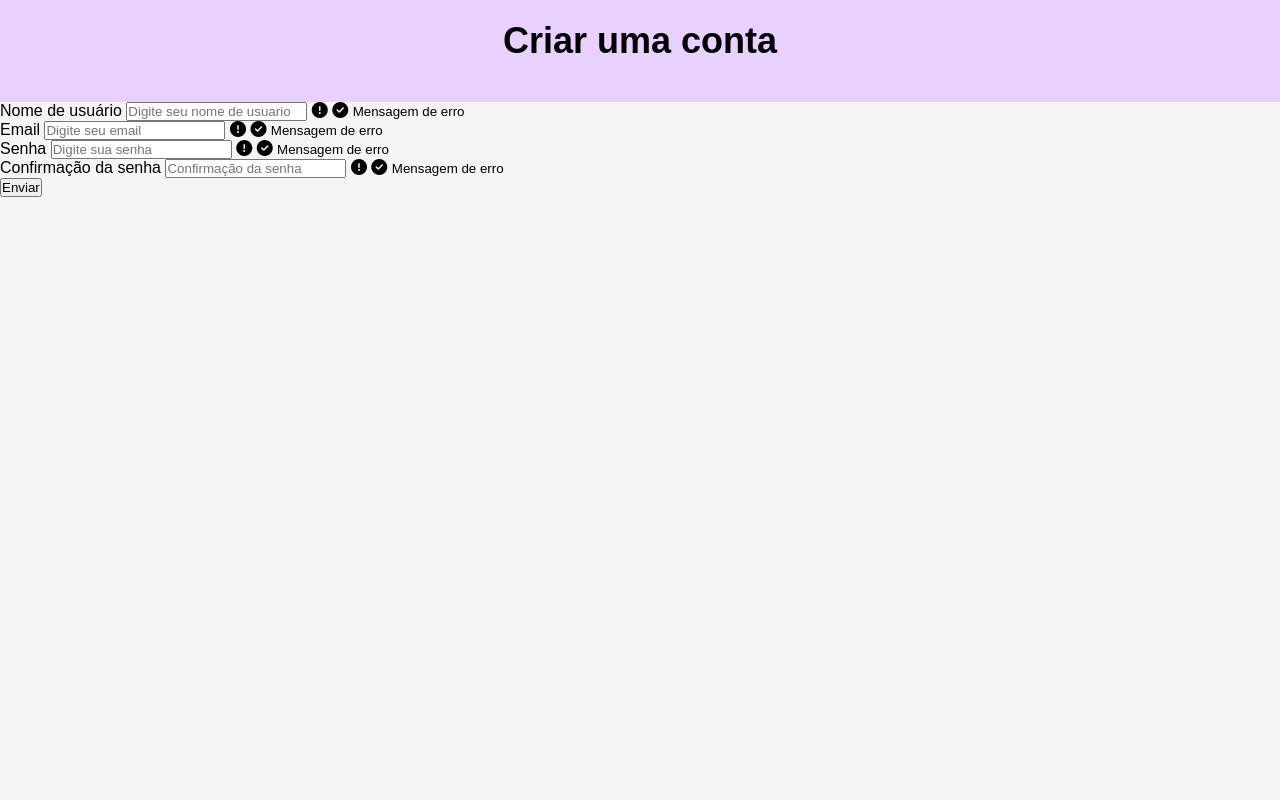
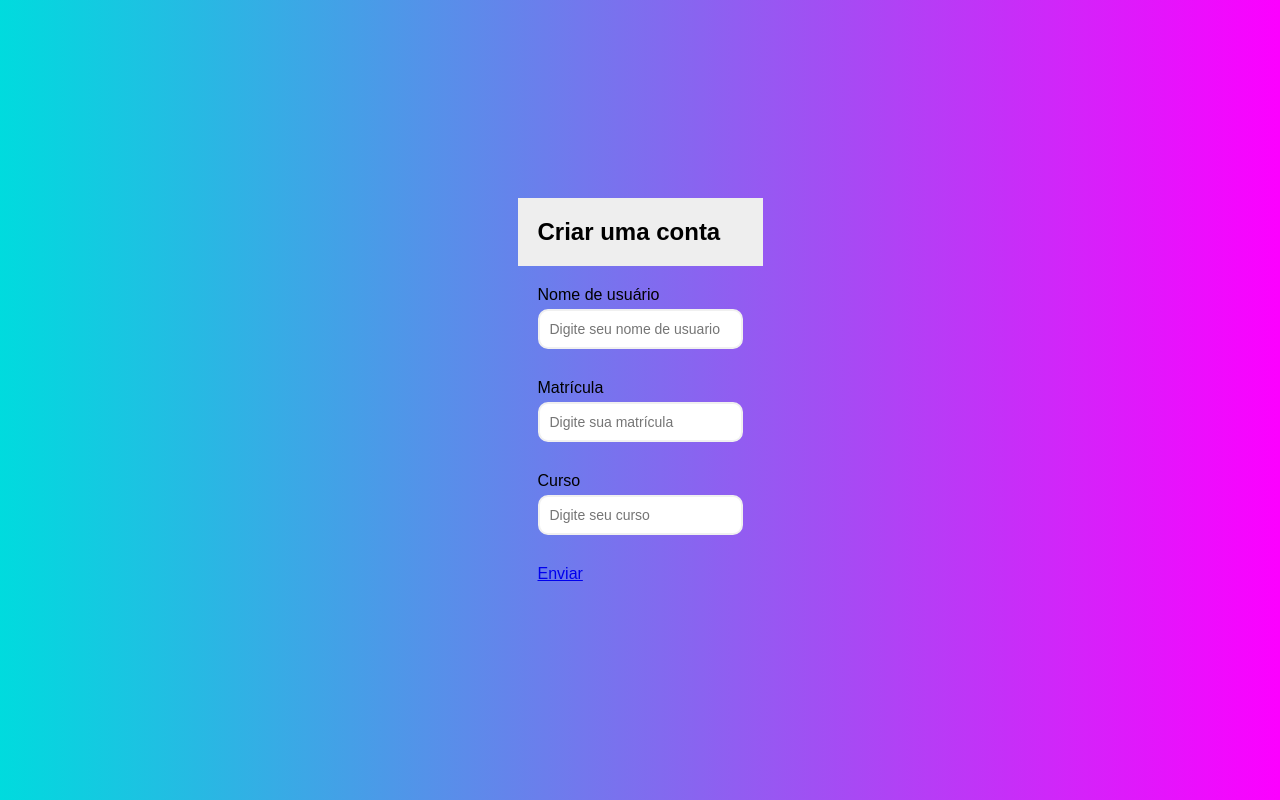
Before and after one commit to Elioalop/trabalho, a PHP site: page / in a window 1280 px wide. Run offline with PHP 8.4, Linux system fonts and the light colour scheme; some libraries are stand-ins or nearby versions.

Commit message:
Commit alterações

```diff
--- a/index.html
+++ b/index.html
@@ -23,30 +23,22 @@
             </div>
 
             <div class="form-control">
-                <label for="email">Email</label>
-                <input type="text" id="email" placeholder="Digite seu email">
+                <label for="matrícula">Matrícula</label>
+                <input type="text" id="matrícula" placeholder="Digite sua matrícula">
                 <i class="fas fa-exclamation-circle"></i>
                 <i class="fas fa-check-circle"></i>
                 <small>Mensagem de erro</small>
             </div>
 
             <div class="form-control">
-                <label for="password">Senha</label>
-                <input type="text" id="password" placeholder="Digite sua senha">
+                <label for="curso">Curso</label>
+                <input type="text" id="curso" placeholder="Digite seu curso">
                 <i class="fas fa-exclamation-circle"></i>
                 <i class="fas fa-check-circle"></i>
                 <small>Mensagem de erro</small>
             </div>
 
-            <div class="form-control">
-                <label for="password-confirmation">Confirmação da senha</label>
-                <input type="text" id="password-confirmation" placeholder="Confirmação da senha">
-                <i class="fas fa-exclamation-circle"></i>
-                <i class="fas fa-check-circle"></i>
-                <small>Mensagem de erro</small>
-            </div>
-
-            <button type="submit">Enviar</button>
+            <a href="index.html">Enviar</a>
         </form>
     </div>
 
--- a/index_.html
+++ b/index_.html
@@ -3,7 +3,7 @@
 <head>
     <meta charset="UTF-8">
     <meta name="viewport" content="width=device-width, initial-scale=1.0">
-    <link rel="stylesheet" href="style.css">
+    <link rel="stylesheet" href="style_.css">
     <title>Cardapio</title>
 </head>
 <body>
--- a/style.css
+++ b/style.css
@@ -1,66 +1,101 @@
-/* Reset de estilos para garantir uma base consistente */
 * {
+    box-sizing: border-box;
     margin: 0;
     padding: 0;
-    box-sizing: border-box;
-}
+    font-family: "Poppins", sans-serif;
+  }
 
-/* Estilos para o corpo do site */
-body {
-    font-family: Arial, sans-serif;
-    background-color: #f5f5f5;
-    margin: 0;
-    padding: 0;
-}
+  body {
+    width: 100%;
+    min-height: 100vh;
+    background: linear-gradient(90deg, #00dbde 0%, #fc00ff 100%);
+    display: flex;
+    justify-content: center;
+    align-items: center;
+  }
 
-section {
+  .container {
+    background-color: #fafafa;
+    border-radius: 10px;
+    box-shadow: 0 2px 5px rgba(0, 0, 0, 0.3);
+    width: 400px;
+    max-width: 100%;
+    overflow: hidden;
+  }
+
+  .header {
+    background-color: #eee;
     padding: 20px;
-}
+  }
 
-h2 {
-    font-size: 36px;
-    margin-bottom: 20px;
-}
+  .form {
+    padding: 20px;
+  }
 
-h3 {
-    font-size: 26px;
-    margin-bottom: 20px;
-}
+  .form-control {
+    margin-bottom: 10px;
+    padding-bottom: 20px;
+    position: relative;
+  }
 
-.button {
-    text-decoration: none;
-    background-color: #130039;
+  .form-control label {
+    display: inline-block;
+    margin-bottom: 5px;
+  }
+
+  .form-control input {
+    border: 2px solid #f0f0f0;
+    display: block;
+    border-radius: 10px;
+    font-size: 14px;
+    width: 100%;
+    padding: 10px;
+  }
+
+  .form-control i {
+    position: absolute;
+    top: 45px;
+    right: 10px;
+    visibility: hidden;
+  }
+
+  .form-control small {
+    position: absolute;
+    bottom: 0;
+    left: 0;
+    visibility: hidden;
+  }
+
+  .form button {
+    background-color: #fc00ff;
+    border: 2px solid #fc00ff;
     color: #fff;
-    border: none;
-    padding: 10px 20px;
-    font-size: 16px;
-    cursor: pointer;
-    transition: background-color 0.3s ease;
-}
+    font-size: 14px;
+    width: 100%;
+    border-radius: 10px;
+    padding: 10px;
+  }
 
-.button:hover {
-    background-color: #555;
-}
+  /* Error and Success */
+  .form-control.success input {
+    border-color: #2ecc71;
+  }
 
-.header {
-    background-color: rgb(232, 209, 255);
-    text-align: center;
-    padding: 20px;
-}
+  .form-control.error input {
+    border-color: #e74c3c;
+  }
 
-.cardapio, .reserva {
-    height: 500px;
-    width: 700px;
-    background-color: #fff;
-    padding: 20px;
-    border: 1px solid #ddd;
-    margin-bottom: 20px;
-    text-align: center;
-}
+  .form-control.success i.fa-check-circle {
+    color: #2ecc71;
+    visibility: visible;
+  }
 
-footer {
-    text-align: center;
-    background-color: #333;
-    color: #fff;
-    padding: 10px 0;
-}
+  .form-control.error i.fa-exclamation-circle {
+    color: #e74c3c;
+    visibility: visible;
+  }
+
+  .form-control.error small {
+    visibility: visible;
+    color: #e74c3c;
+  }
```
Also changed, not shown: style_.css (added, +71 -0 lines).
